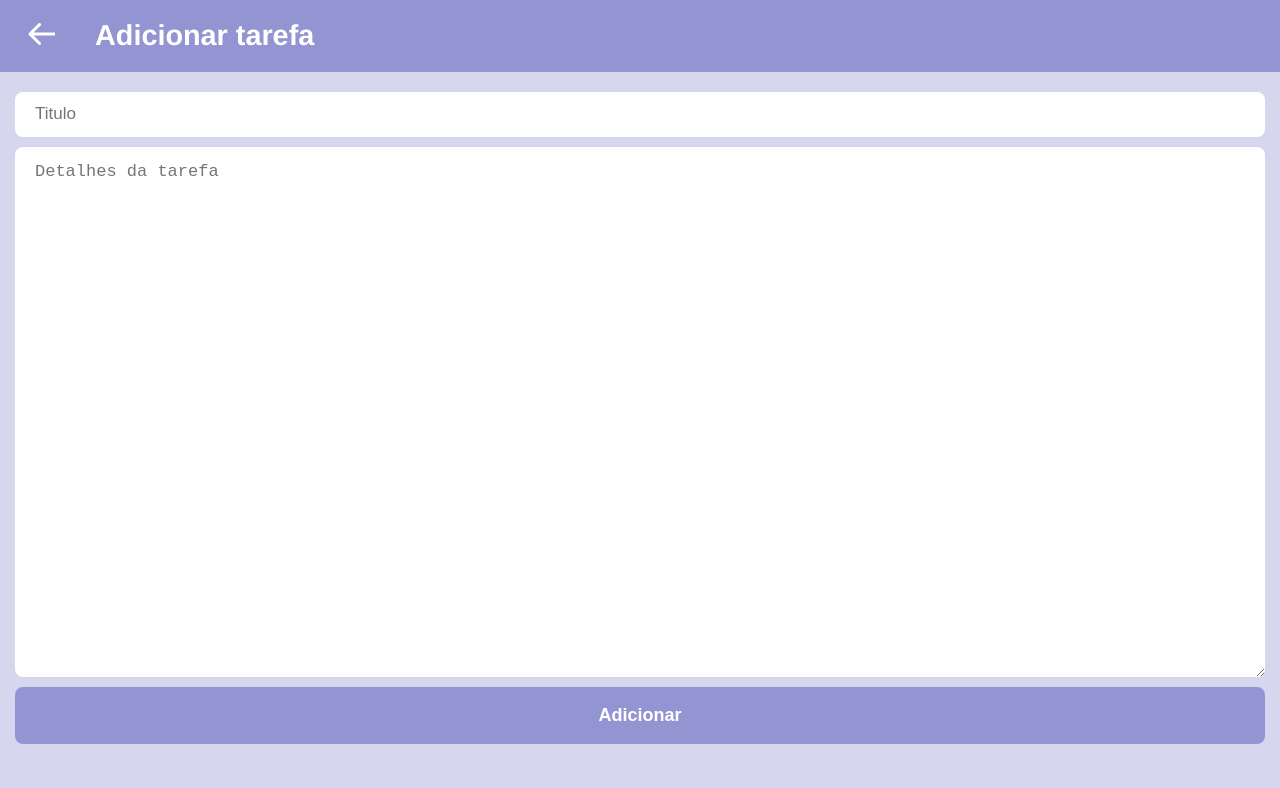
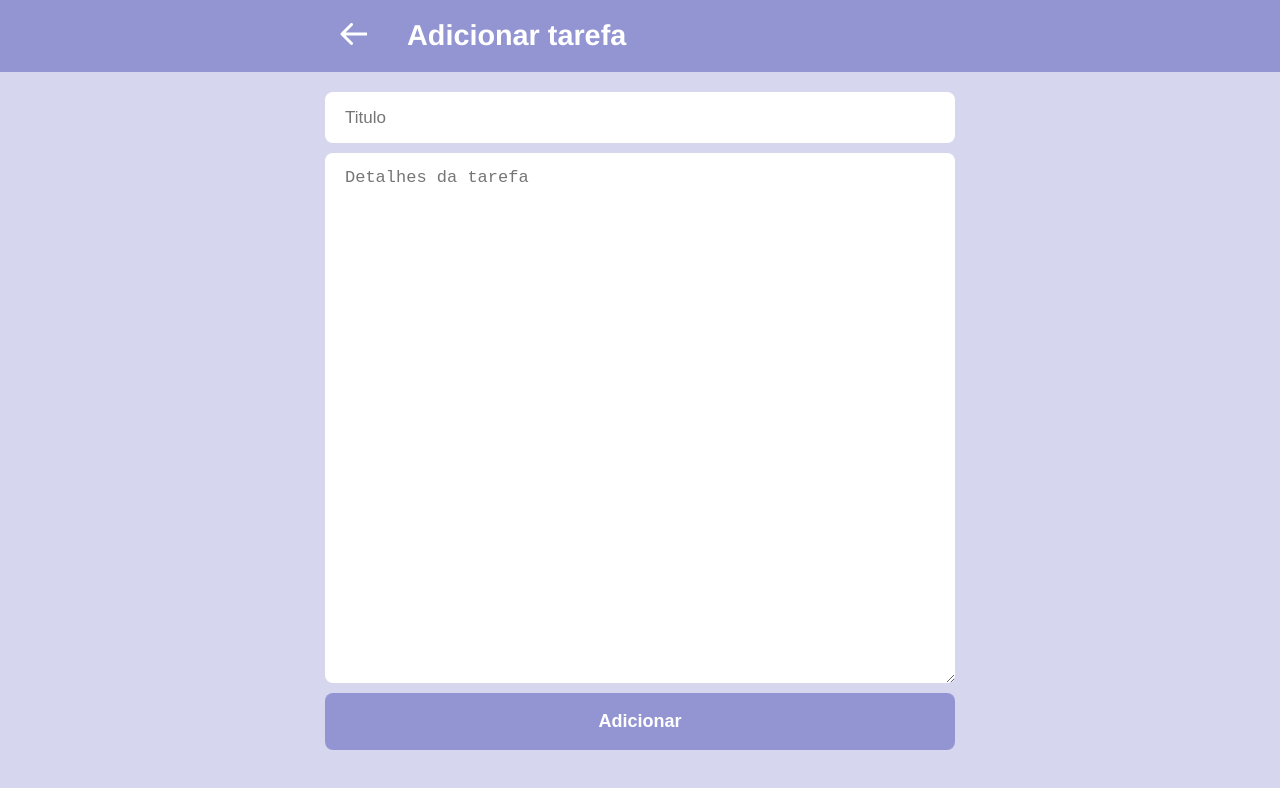
Before and after one commit to Cassio-Vileno/list, a Vue app: page /add-task in a window 1280 px wide. Shown: the top 788 px of the page. Built offline with nearby package versions, Linux system fonts and the light colour scheme.

Commit message:
style: :lipstick: correção de responsividade de css

```diff
--- a/src/components/HeaderTitle.vue
+++ b/src/components/HeaderTitle.vue
@@ -1,9 +1,11 @@
 <template>
   <header>
-    <router-link to="/"
-      ><img src="../assets/icons/arrowLeft.svg" alt="Voltar"
-    /></router-link>
-    <h1>{{ title }}</h1>
+    <div>
+      <router-link to="/"
+        ><img src="../assets/icons/arrowLeft.svg" alt="Voltar"
+      /></router-link>
+      <h1>{{ title }}</h1>
+    </div>
   </header>
 </template>
 
@@ -22,13 +24,20 @@ export default {
 <style scoped>
 header {
   display: flex;
+  justify-content: center;
+  background-color: #9395d3;
+}
+
+header > div {
+  width: 100%;
+  display: flex;
   align-items: center;
+  max-width: 600px;
   gap: 40px;
-  background-color: #9395d3;
   padding: 0 28px;
 }
 
-header > h1 {
+header > div > h1 {
   color: #fff;
   font-size: 1.8rem;
 }
--- a/src/components/TodoItem.vue
+++ b/src/components/TodoItem.vue
@@ -82,7 +82,7 @@ p {
 }
 
 .container-title > h2 {
-  font-size: 0.813;
+  font-size: 1.1rem;
 }
 
 .title-task-open {
@@ -91,10 +91,6 @@ p {
 
 .title-task-finished {
   color: #686868;
-}
-
-.container-title > p {
-  font-size: 0.625;
 }
 
 .container-icons > a > img {
--- a/src/store/index.js
+++ b/src/store/index.js
@@ -2,15 +2,7 @@ import { createStore } from 'vuex';
 
 export default createStore({
   state: {
-    tasks: [
-      {
-        id: "1",
-        title: 'Teste 1',
-        details: 'Teste',
-        state: 'open',
-        createAt: '2024-07-24 04:47:47.000'
-      },
-    ]
+    tasks: []
 
   },
   getters: {
--- a/src/views/AddTask.vue
+++ b/src/views/AddTask.vue
@@ -2,9 +2,11 @@
   <div class="add-task">
     <HeaderTitle :title="headerTitle" />
     <form>
-      <input v-model="title" type="text" placeholder="Titulo" />
-      <textarea v-model="details" placeholder="Detalhes da tarefa"></textarea>
-      <button @click.prevent.stop="addTask()">Adicionar</button>
+      <div>
+        <input v-model="title" type="text" placeholder="Titulo" />
+        <textarea v-model="details" placeholder="Detalhes da tarefa"></textarea>
+        <button @click.prevent.stop="addTask()">Adicionar</button>
+      </div>
     </form>
   </div>
 </template>
@@ -46,27 +48,34 @@ export default {
 <style scoped>
 form {
   display: flex;
+  justify-content: center;
+}
+
+form > div {
+  width: 100%;
+  max-width: 630px;
+  display: flex;
   flex-direction: column;
   gap: 10px;
   margin-top: 20px;
   padding: 0 15px;
 }
 
-form > input {
-  font-size: 0.813;
+form > div > input {
+  font-size: 1.1rem;
   background-color: #fff;
   padding: 15px 20px;
   border: none;
   border-radius: 8px;
 }
 
-form > textarea,
+form > div > textarea,
 ::placeholder {
-  font-size: 17px;
+  font-size: 1.063rem;
 }
 
-form > textarea {
-  font-size: 0.813;
+form > div > textarea {
+  font-size: 1.1rem;
   height: 500px;
   background-color: #fff;
   padding: 15px 20px;
@@ -80,7 +89,7 @@ button {
   padding: 18px;
   border-radius: 8px;
   color: #fff;
-  font-size: 18px;
+  font-size: 1.125rem;
   font-weight: 600;
 }
 </style>
--- a/src/views/CompletedTask.vue
+++ b/src/views/CompletedTask.vue
@@ -2,7 +2,9 @@
   <div>
     <HeaderTitle :title="titleHeader" />
     <div class="container">
-      <TodoList :filter="filterList" />
+      <div>
+        <TodoList :filter="filterList" />
+      </div>
     </div>
   </div>
 </template>
@@ -34,6 +36,12 @@ header > h1 {
 }
 
 .container {
+  display: flex;
+  justify-content: center;
+}
+.container > div {
+  width: 100%;
+  max-width: 630px;
   padding-top: 20px;
 }
 
--- a/src/views/EditTask.vue
+++ b/src/views/EditTask.vue
@@ -2,11 +2,13 @@
   <div>
     <HeaderTitle :title="titleHeader" />
     <form @submit.prevent="updateTask">
-      <input v-model="title" type="text" placeholder="Titulo" />
-      <textarea v-model="details" placeholder="Detalhes da tarefa"></textarea>
-      <div class="container-button">
-        <router-link to="/" class="button-back">Cancelar</router-link>
-        <button type="submit">Editar</button>
+      <div>
+        <input v-model="title" type="text" placeholder="Titulo" />
+        <textarea v-model="details" placeholder="Detalhes da tarefa"></textarea>
+        <div class="container-button">
+          <router-link to="/" class="button-back">Cancelar</router-link>
+          <button type="submit">Editar</button>
+        </div>
       </div>
     </form>
   </div>
@@ -65,27 +67,34 @@ export default {
 <style scoped>
 form {
   display: flex;
+  justify-content: center;
+}
+
+form > div {
+  width: 100%;
+  max-width: 630px;
+  display: flex;
   flex-direction: column;
   gap: 10px;
   margin-top: 20px;
   padding: 0 15px;
 }
 
-form > input {
-  font-size: 0.813;
+form > div > input {
+  font-size: 1.1rem;
   background-color: #fff;
   padding: 15px 20px;
   border: none;
   border-radius: 8px;
 }
 
-form > textarea,
+form > div > textarea,
 ::placeholder {
-  font-size: 17px;
+  font-size: 1.063rem;
 }
 
-form > textarea {
-  font-size: 0.813;
+form > div > textarea {
+  font-size: 1.1rem;
   height: 500px;
   background-color: #fff;
   padding: 15px 20px;
@@ -100,7 +109,7 @@ button {
   color: #fff;
   border-radius: 8px;
   padding: 18px;
-  font-size: 18px;
+  font-size: 1.125rem;
   font-weight: 600;
   border: none;
 }
@@ -114,7 +123,7 @@ button {
   background-color: #878896;
   color: #fff;
   border-radius: 8px;
-  font-size: 18px;
+  font-size: 1.125rem;
   font-weight: 600;
   text-decoration: none;
 }
--- a/src/views/HomeView.vue
+++ b/src/views/HomeView.vue
@@ -1,10 +1,13 @@
 <template>
   <div class="home">
     <header>
+      <div>
         <h1>Tarefas do dia</h1>
         <img src="../assets/icons/calendar.svg" />
+      </div>
     </header>
     <div class="container">
+      <div>
         <TodoList :filter="filterList" />
       </div>
       <router-link to="/completed-task">
@@ -46,6 +49,7 @@
         </div>
       </router-link>
     </div>
+  </div>
 </template>
 
 <script>
@@ -67,19 +71,34 @@ export default {
 <style scoped>
 header {
   display: flex;
+  justify-content: center;
   background-color: #9395d3;
+}
+
+header > div {
+  display: flex;
+  width: 100%;
+  max-width: 600px;
   justify-content: space-between;
   padding: 15px;
-  position: relative;
 }
 
-header > h1 {
+header > div > h1 {
   color: #fff;
   font-size: 1.5rem;
 }
 
 .container {
+  display: flex;
+  height: 100%;
+  justify-content: center;
   padding-top: 20px;
+}
+
+.container > div {
+  width: 100%;
+  height: max-content;
+  max-width: 630px;
 }
 
 .add-task-button {
--- a/src/views/TaskDatails.vue
+++ b/src/views/TaskDatails.vue
@@ -1,12 +1,15 @@
 <template>
   <HeaderTitle :title="titleHeader" />
   <div class="info-date">
+    <div>
       <p>Criado em: {{ formatDate(task.createAt) }}</p>
       <p v-if="task.updateAt">
         última atualização: {{ formatDate(task.updateAt) }}
       </p>
     </div>
+  </div>
   <div class="container">
+    <div>
       <div class="title-content">
         <h2>{{ task.title }}</h2>
       </div>
@@ -29,6 +32,7 @@
           </svg>
         </div>
       </router-link>
+    </div>
   </div>
 </template>
 
@@ -68,6 +72,14 @@ export default {
 
 <style scoped>
 .container {
+  display: flex;
+  align-items: center;
+  flex-direction: column;
+}
+
+.container > div {
+  width: 100%;
+  max-width: 600px;
   display: flex;
   flex-direction: column;
   gap: 10px;
@@ -109,6 +121,14 @@ export default {
 }
 
 .info-date {
+  width: 100%;
+  display: flex;
+  justify-content: center;
+}
+
+.info-date > div {
+  width: 100%;
+  max-width: 600px;
   display: flex;
   padding: 0 15px;
   justify-content: space-between;
```
Lines whose indentation alone changed are shown as unchanged.
